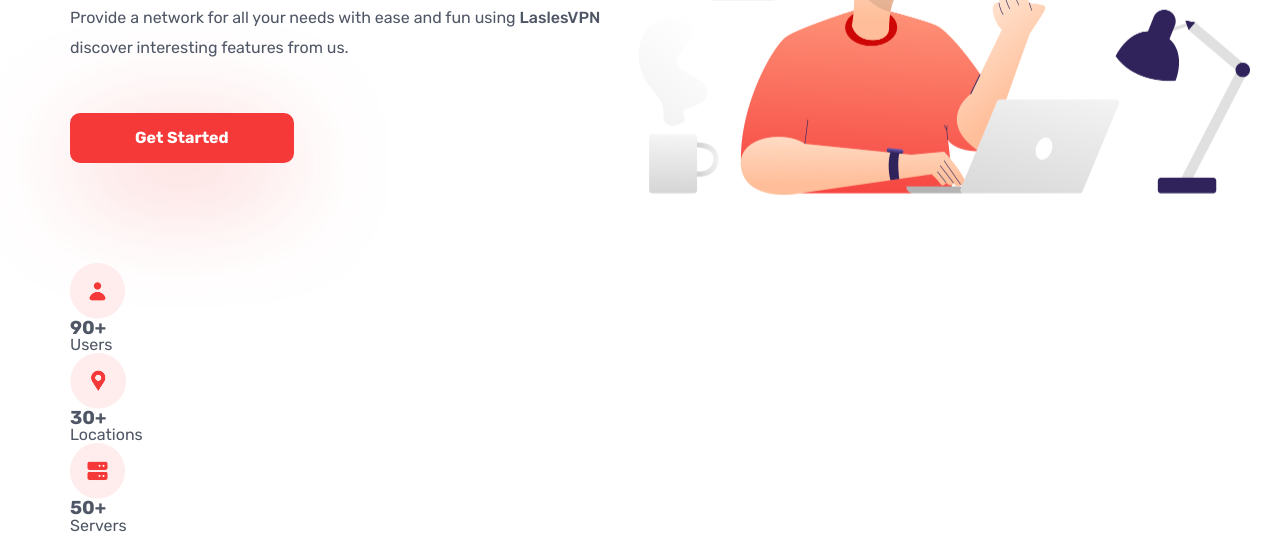
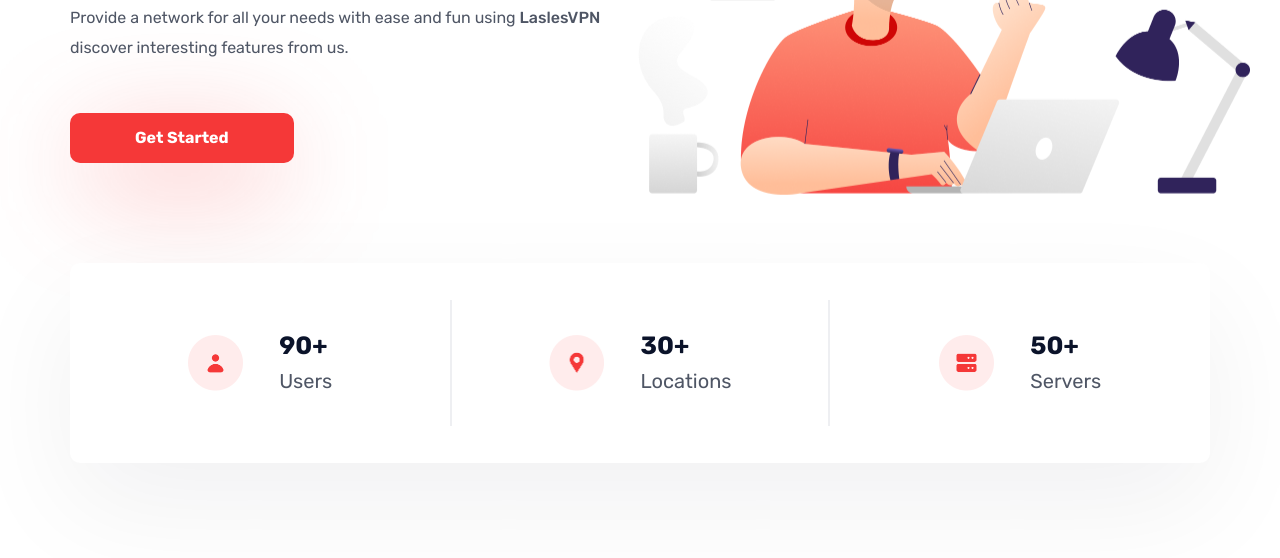
Before and after one commit to AnhhTuann/laslesvpn-landingpage, a plain HTML site: page index.html in a window 1280 px wide. Shown: the part 341-899 px from the top of the page. Before the commit the page ends 876 px from the top, so only its background shows below. Drawn offline with Linux system fonts and the light colour scheme.

Commit message:
add intro

```diff
--- a/sass/_global.scss
+++ b/sass/_global.scss
@@ -56,3 +56,12 @@ body {
     }
   }
 }
+
+h1,
+h2,
+h3,
+h4,
+h5,
+h6 {
+  color: $heading-color;
+}
--- a/sass/intro.scss
+++ b/sass/intro.scss
@@ -0,0 +1,34 @@
+.intro {
+  margin-bottom: 95px;
+  &-container {
+    background: #ffffff;
+    border-radius: 10px;
+    padding: 37px 0;
+    box-shadow: 0 42px 114px 0 rgba(13, 16, 37, 0.06);
+    display: grid;
+    grid-template-columns: repeat(3, minmax(0, 1fr));
+    min-height: 200px;
+  }
+  &-item {
+    display: flex;
+    align-items: center;
+    justify-content: center;
+    gap: 0 36.5px;
+    font-size: 20px;
+  }
+
+  &-item:nth-child(2) {
+    border-left: 2px solid #eeeff2;
+    border-right: 2px solid #eeeff2;
+  }
+
+  &-title {
+    font-size: 25px;
+    margin-bottom: 5px;
+    line-height: calc(30 / 25);
+  }
+
+  &-text {
+    line-height: calc(30 / 20);
+  }
+}
```
Also changed, not shown: css/app.css, 1 other file.
